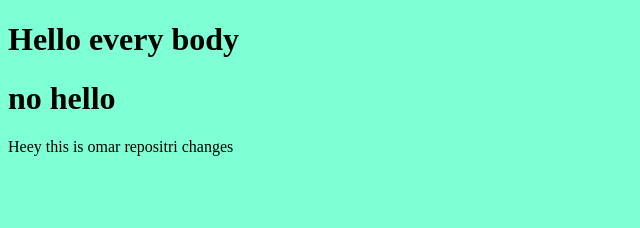
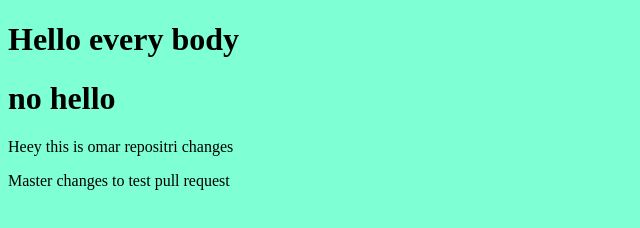
Before and after one commit to HamzaFreeh/myproject, a plain HTML site: page index.html in a window 1280 px wide. Shown: the whole page, without its empty margins (0-640 px from the left). Drawn offline with Linux system fonts and the light colour scheme.

Commit message:
Master changer for test pull request

```diff
--- a/index.html
+++ b/index.html
@@ -9,5 +9,6 @@
     <h1>Hello every body</h1>
     <h1>no hello</h1>
     <p>Heey this is omar repositri changes</p>
+    <p>Master changes to test pull request</p>
 </body>
 </html>
```
